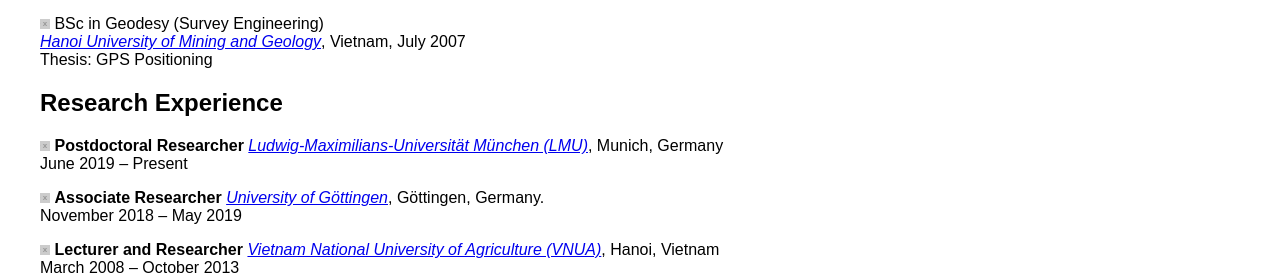
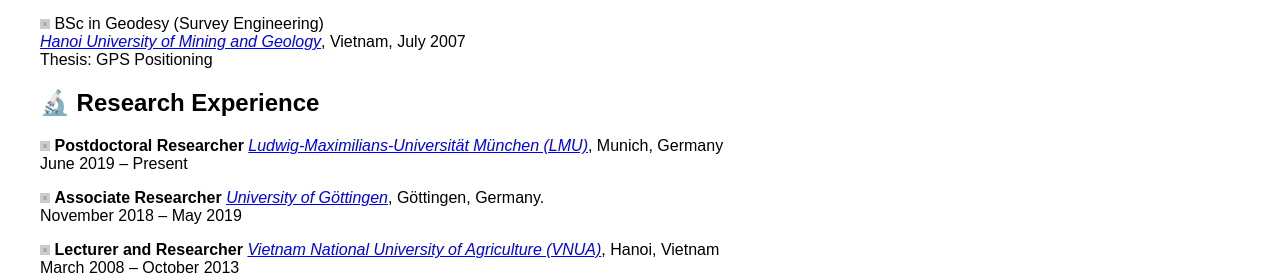
Before and after one commit to thanhnoiphan/thanhnoiphan.github.io, a Jekyll site: the page built from cv.md, in a window 1280 px wide. Shown: the part 672-951 px from the top of the page. Built offline with Jekyll 4.4.1, drawn with Linux system fonts in a browser that asks for light colours; nearby versions of some CDN libraries; a script that is not in the unit is left out.

Commit message:
Update cv.md

```diff
--- a/cv.md
+++ b/cv.md
@@ -41,7 +41,7 @@
 *[Hanoi University of Mining and Geology](https://humg.edu.vn/en/Pages/home.aspx)*, Vietnam, July 2007 <br>
 Thesis: GPS Positioning
 
-## Research Experience
+## 🔬 Research Experience
 
 ![#00CCBB](https://placehold.co/10x10/00CCBB/00CCBB.png) **Postdoctoral Researcher**
 *[Ludwig-Maximilians-Universität München (LMU)](https://www.geo.lmu.de/geographie/de/personen/)*, Munich, Germany <br>
```
